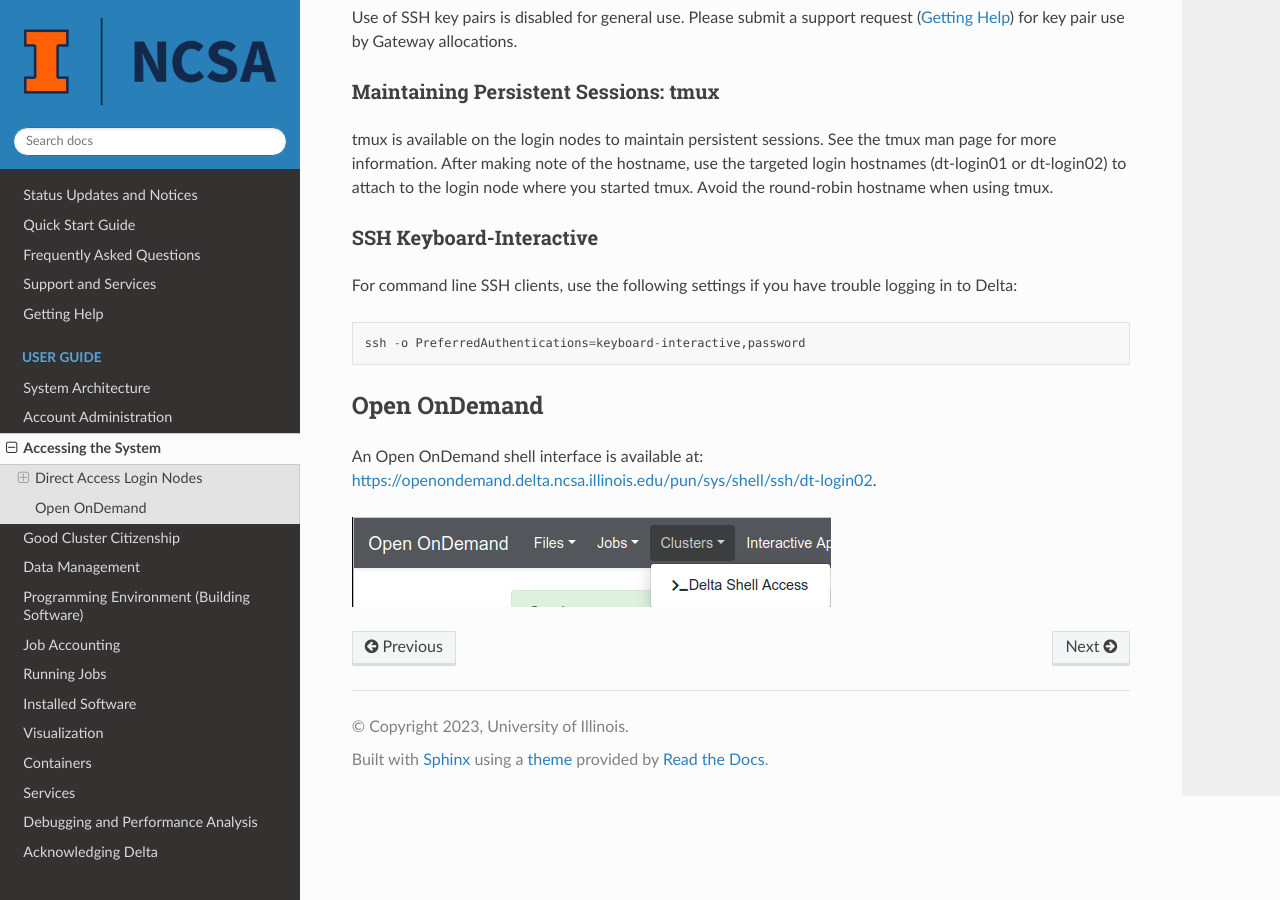
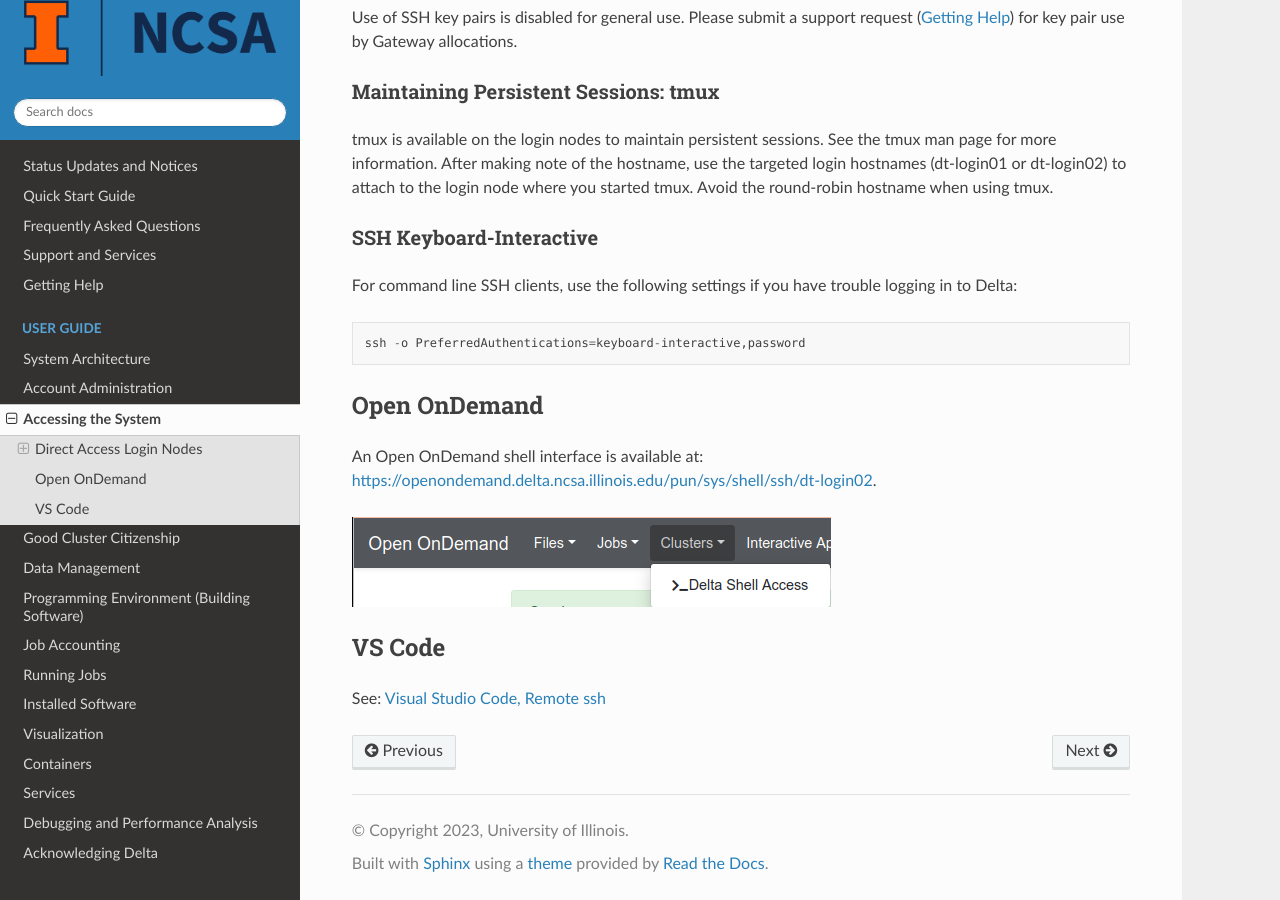
Before and after one commit to ncsa/Delta_doc, a Sphinx documentation site: the page built from docs/source/user_guide/accessing.rst, in a window 1280 px wide and 900 px high, scrolled down 819 px. Built offline with Sphinx 7.4.7 and the Read the Docs theme 2.0.0, drawn with Linux system fonts in a browser that asks for light colours.

Commit message:
added VS Code ssh to the list

```diff
--- a/docs/source/user_guide/accessing.rst
+++ b/docs/source/user_guide/accessing.rst
@@ -63,3 +63,8 @@ An Open OnDemand shell interface is available at: https://openondemand.delta.ncs
 
 ..  image:: images/accessing/ood-shell-access.png
     :alt: Delta OpenOnDemand shell access
+
+VS Code
+-------
+See:
+`Visual Studio Code, Remote ssh <https://ncsa-delta-doc.readthedocs-hosted.com/en/latest/user_guide/prog_env.html#remote-ssh>`_
```
